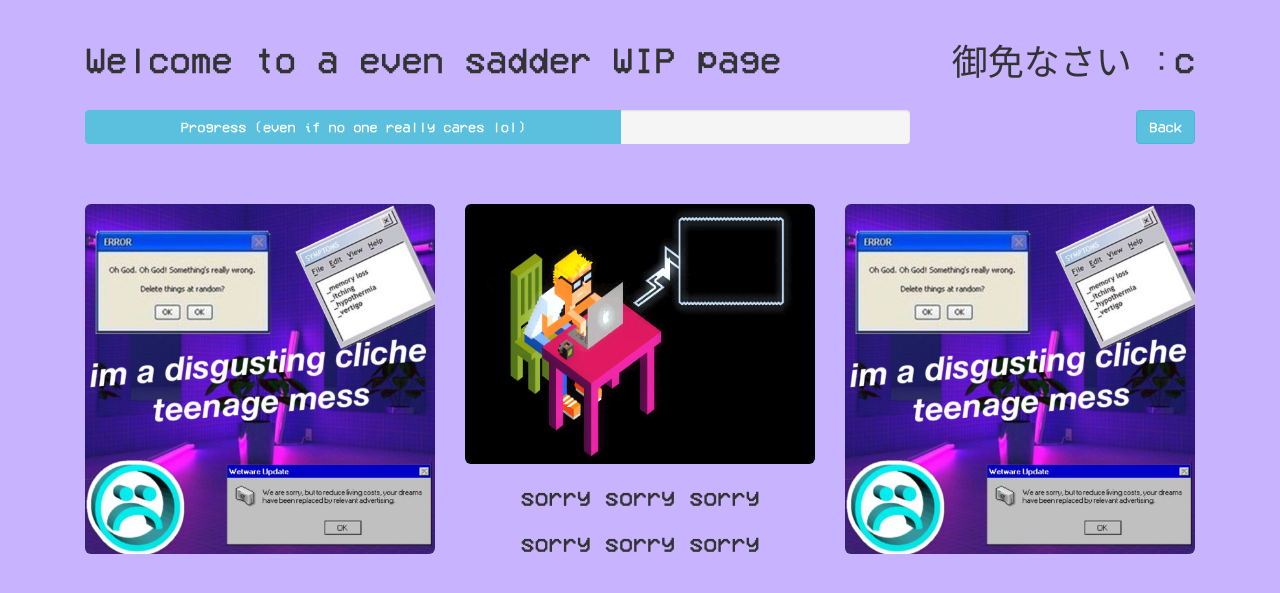
After one commit to Andryz980/sad-website, a PHP site: page /wip.php in a window 1280 px wide. The commit adds this page. Shown: the top 593 px of the page. Run offline with PHP 8.4, Linux system fonts and the light colour scheme; some libraries are stand-ins or nearby versions.

Commit message:
WIP page is complete, lol

```diff
--- /dev/null
+++ b/wip.php
@@ -0,0 +1,84 @@
+<?php
+
+    $isnewlogin = true;
+    $friendname = "shy";
+
+    if (isset($_COOKIE['vusername']))
+    {
+        $isnewlogin = false;
+        $friendname = $_COOKIE['vusername'];
+    }
+
+?>
+
+<!DOCTYPE html>
+<html>
+
+    <head>
+        <title>My Comfy Website</title>
+
+        <meta charset="utf-8">
+        <meta name="viewport" content="width=device-width, initial-scale=1">
+        <link rel="stylesheet" href="https://maxcdn.bootstrapcdn.com/bootstrap/3.3.7/css/bootstrap.min.css">
+        <script src="https://ajax.googleapis.com/ajax/libs/jquery/3.1.1/jquery.min.js"></script>
+        <script src="https://maxcdn.bootstrapcdn.com/bootstrap/3.3.7/js/bootstrap.min.js"></script>
+        <!-- Implementato correttamente Bootstrap -->
+
+        <link rel="icon" href="pics/vicon.png">
+        <link rel="stylesheet" type="text/css" href="style/style.css">
+    </head>
+
+    <body style="background-color:#c7b3ff"> <!-- edit -->
+
+        <div class="container">
+
+            <div class="col-xs-12" style="height:20px;"></div> <!-- Space -->
+
+            <div class="col-xs-8">
+                <h1>Welcome to a even sadder WIP page</h1>
+            </div>
+
+            <div class="col-xs-4" align="right">
+                <h1>御免なさい :c</h1>
+            </div>
+
+            <div class="col-xs-12" style="height:20px;"></div> <!-- Space -->
+
+            <div class="col-xs-9" align="center">
+                <div class="progress" style="height:34px;">
+                    <div class="progress-bar progress-bar-info" role="progressbar" style="height:50px; width:65%">
+                        <h5>Progress (even if no one really cares lol)</h5>
+                    </div>
+                </div>
+            </div>
+
+            <div class="col-xs-3" align="right">
+
+                <form action="chat.php"> <!-- really any page before this one, TO EDIT -->
+                    <button type="submit" class="btn btn-info">Back</button>
+                </form>
+
+            </div>
+
+            <div class="col-xs-12" style="height:40px;"></div> <!-- Space -->
+
+            <div class="col-xs-4">
+                <img src="pics/sorry.jpg" class="img-rounded" style="width:100%;height:100%;">
+            </div>
+
+            <div class="col-xs-4">
+                <img src="pics/wipgif.gif" class="img-rounded" style="width:100%;height:260px;">
+                <h3 align="center">sorry sorry sorry</h3>
+                <h3 align="center">sorry sorry sorry</h3>
+            </div>
+
+            <div class="col-xs-4">
+                <img src="pics/sorry.jpg" class="img-rounded" style="width:100%;height:100%;">
+            </div>
+
+
+        </div>
+
+    </body>
+
+</html>
```
Also changed, not shown: chat.php (+10 -7 lines), pics/prewip.png (added), pics/sorry.jpg (added), pics/wipgif.gif (added).
